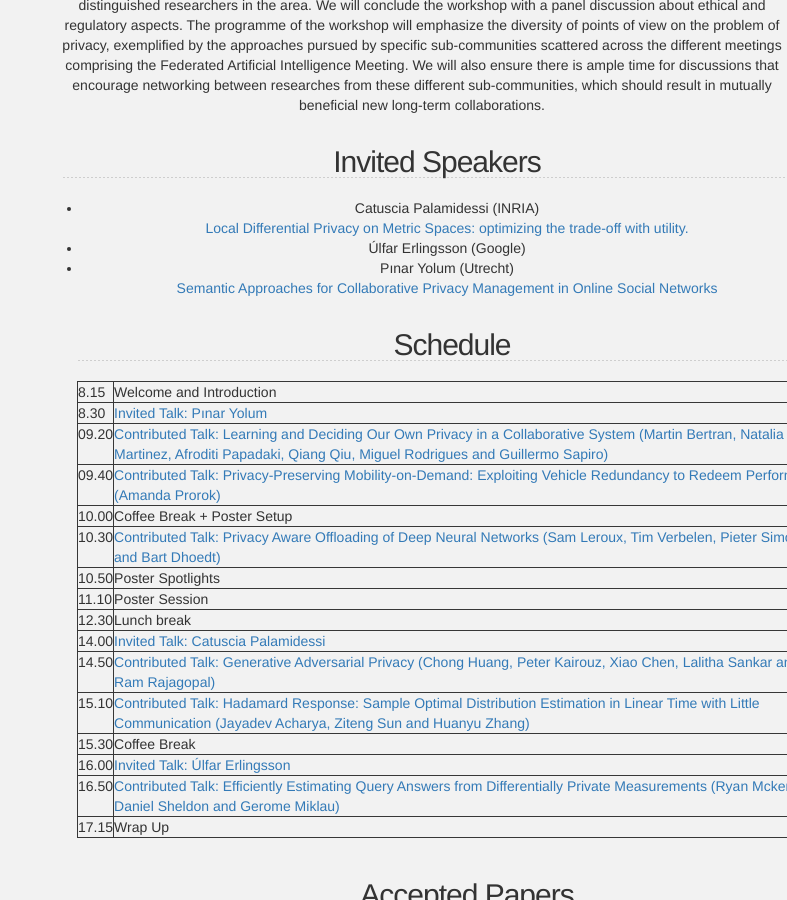
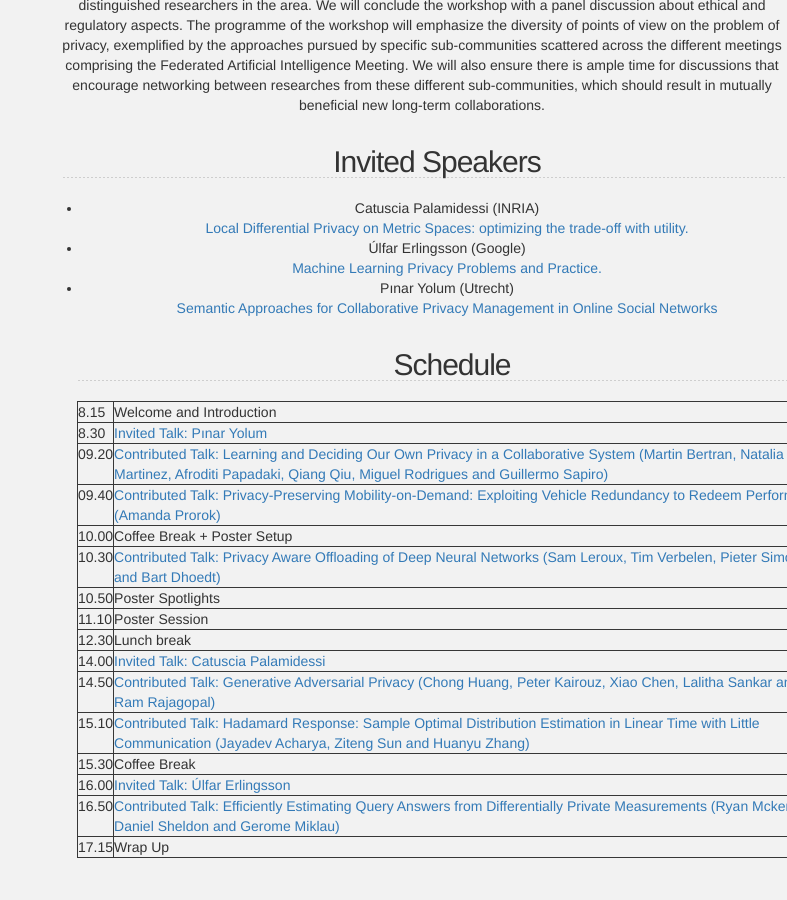
Before and after one commit to pimlai/PIMLAI18, a Jekyll site: the page built from index.md, in a window 1280 px wide and 900 px high, scrolled down 554 px. Shown: the whole window, without its empty margins (493-1280 px from the left). Built offline with Jekyll 4.4.1, drawn with Linux system fonts in a browser that asks for light colours; nearby versions of some CDN libraries; our own code applies the rules of GitHub Pages for plain Markdown files; library files that are not in the unit come from our copies.

Commit message:
Ulfar's talk

```diff
--- a/index.md
+++ b/index.md
@@ -36,6 +36,10 @@
         In this talk, we propose a variant of LDP suitable for metric spaces, such as location data or energy consumption data, and we show that it provides a much higher utility for the same level of privacy. Furthermore, we discuss algorithms to extract the best possible statistical information from the data obfuscated with this metric variant of LDP. </div>
     </td>
 <li>&Uacute;lfar Erlingsson (Google)</li>
+<td><a href="#tabs7" data-toggle="collapse" class="accordion-toggle">Machine Learning Privacy Problems and Practice.</a></td>
+    <td colspan="2" class="hiddenRow">
+        <div class="accordion-body collapse talk-abstract" id="tabs5">For the last several years, Google has been leading the development and real-world deployment of state-of-the-art, practical techniques for learning statistics and ML models with strong privacy guarantees for the data involved.  I'll introduce this work, and the RAPPOR and Prochlo mechanisms for learning statistics in the Chromium and Fuschia open-source projects.  Then I'll present a new "exposure" metric to estimate the privacy problems due to unintended memorization in machine learning models—and how it can allow extracting individual secrets, such as social security numbers. Finally, I'll give an overview of the practical techniques we've developed for training Deep Neural Networks with strong  privacy guarantees, based on Differentially-Private Stochastic Gradient Descent and Private Aggregation of Teacher Ensembles. </div>
+    </td>
 <li>Pınar Yolum (Utrecht)</li>
 <td><a href="#tabs1" data-toggle="collapse" class="accordion-toggle">Semantic Approaches for Collaborative Privacy Management in Online Social Networks</a></td>
     <td colspan="2" class="hiddenRow">
```
